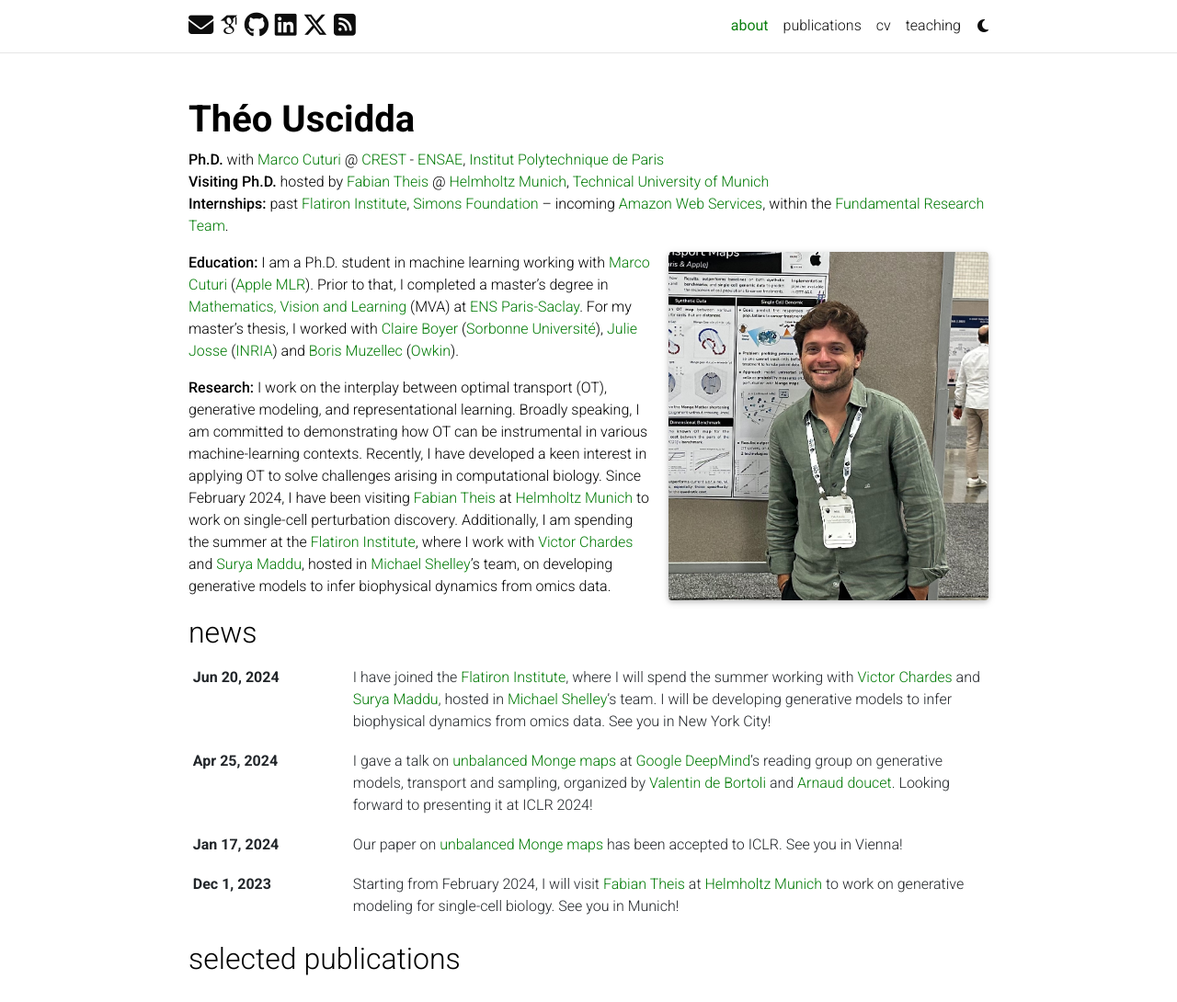
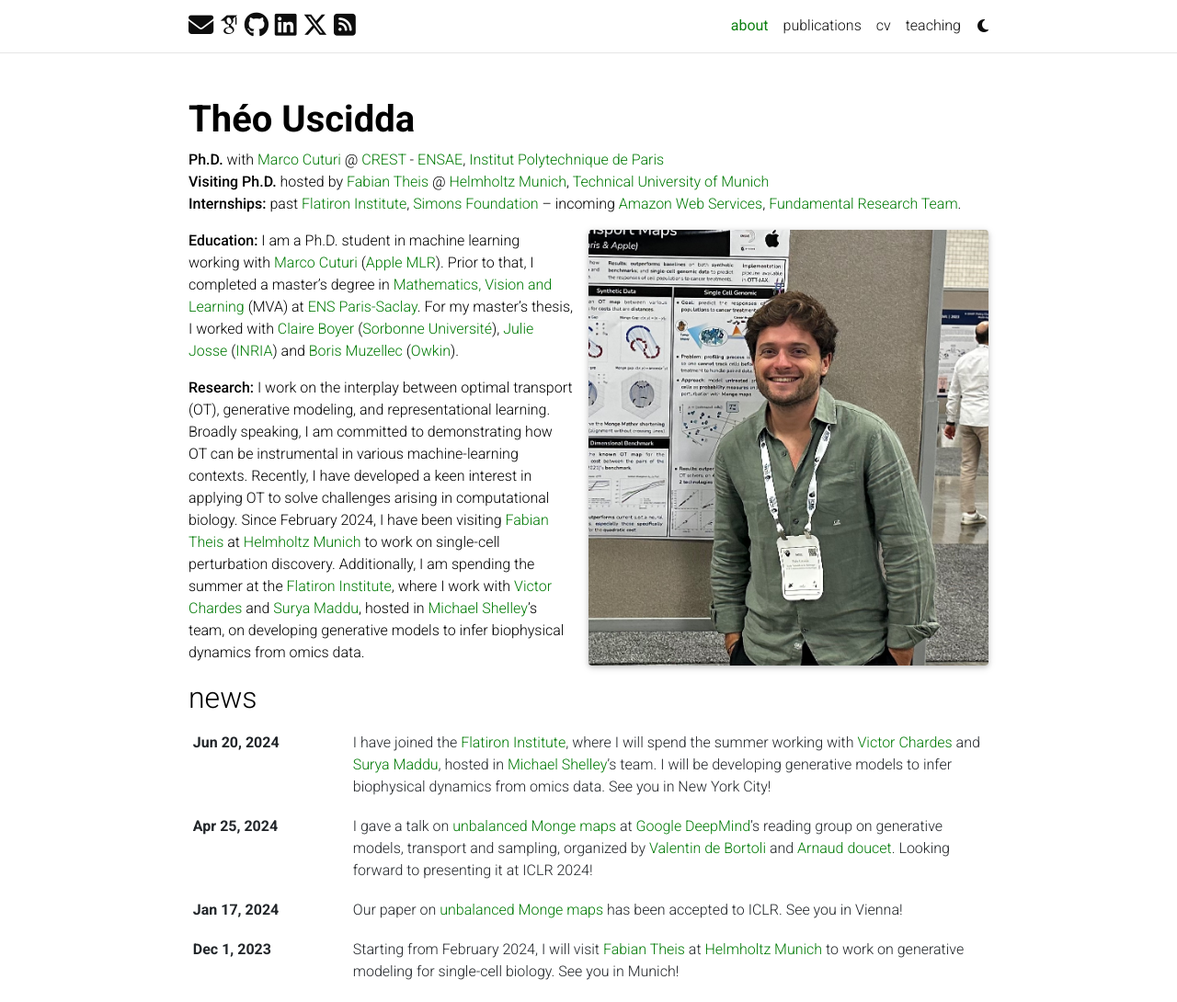
Before and after one commit to theouscidda6/theouscidda6.github.io, a Jekyll site: the page built from _pages/about.md, in a window 1280 px wide and 1400 px high, cut to the strip 0-1090 px from the top of the window. Shown: the whole strip at 92% size. Built offline with Jekyll 4.4.1, drawn with Linux system fonts in a browser that asks for light colours; full-size pictures stand in for the smaller copies a plugin makes; some web fonts are replaced; comment, search, counter and statistics services are not loaded; a style sheet for code colours, icons or effects is not loaded.

Commit message:
update bio

```diff
--- a/_pages/about.md
+++ b/_pages/about.md
@@ -5,7 +5,7 @@
 subtitle: |+
   <strong>Ph.D.</strong> with <a href="https://marcocuturi.net/">Marco Cuturi</a> @ <a href="https://crest.science/">CREST</a> - <a href="https://www.ensae.fr/">ENSAE</a>, <a href="https://www.ip-paris.fr/">Institut Polytechnique de Paris</a> <br>
   <strong>Visiting Ph.D.</strong> hosted by <a href="https://www.helmholtz-munich.de/en/icb/pi/fabian-theis">Fabian Theis</a> @ <a href="https://www.helmholtz-munich.de/en/icb/pi/fabian-theis">Helmholtz Munich</a>, <a href="https://www.tum.de/en/">Technical University of Munich</a> <br>
-  <strong>Internships:</strong> past <a href="https://www.simonsfoundation.org/flatiron/">Flatiron Institute</a>, <a href="https://www.simonsfoundation.org/">Simons Foundation</a> – incoming <a href="https://www.amazon.science/"> Amazon Web Services</a>, within the <a href="https://www.amazon.science/"> Fundamental Research Team</a>.
+  <strong>Internships:</strong> past <a href="https://www.simonsfoundation.org/flatiron/">Flatiron Institute</a>, <a href="https://www.simonsfoundation.org/">Simons Foundation</a> – incoming <a href="https://www.amazon.science/"> Amazon Web Services</a>, <a href="https://www.amazon.science/"> Fundamental Research Team</a>.
 
 
 profile:
--- a/_sass/_base.scss
+++ b/_sass/_base.scss
@@ -217,7 +217,7 @@
 
 @media (min-width: 595px) {
   .profile {
-    width: 40%;
+    width: 50%;
 
     .address {
       p {
```
